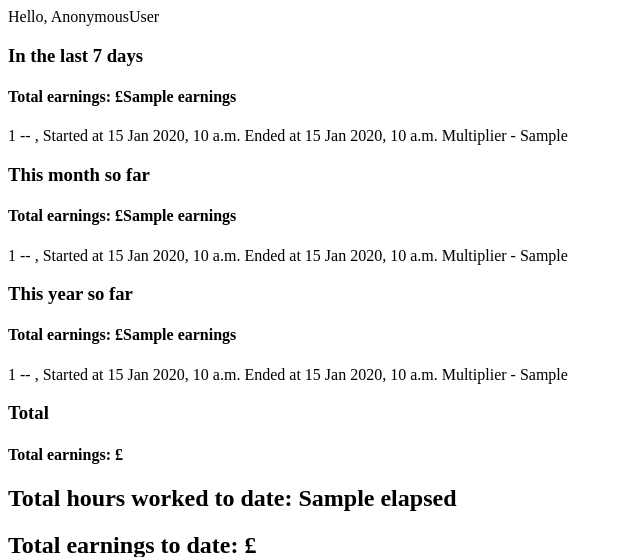
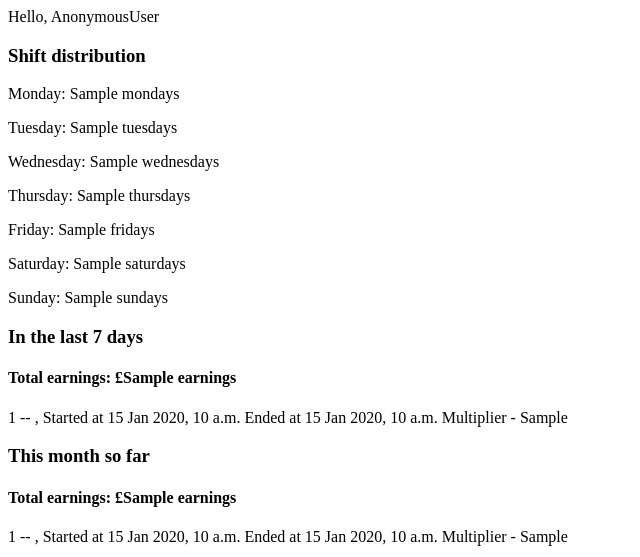
Before and after one commit to Clock-In/Clock-In, a Django app: template app/templates/user/statistics.html in a window 1280 px wide. Shown: the top 557 px of the page, without its empty margins (0-640 px from the left). Run offline with Django 5.2, Linux system fonts and the light colour scheme; the template is opened without the code that fills it: most values are stand-ins (such as "Sample title", 1, 10 or a date in 2020); parts of the project's set-up code (start-up, migrations or seed data) failed here and were passed over.

Commit message:
Track no. shifts per week day

```diff
--- a/app/templates/user/statistics.html
+++ b/app/templates/user/statistics.html
@@ -8,12 +8,27 @@
 <body>
     Hello, {{user}}
 
-    {% if empty %}
+    {% if manager %}
+
+    <h1>Manager</h1>
+
+
+    {% elif empty %}
 
     <h2>Nothing to display!</h2>
     <h3>Once you work some shifts, this page will display data...</h3>
 
     {% else%}
+    <h3>Shift distribution</h3>
+
+    <p>Monday: {{ days.mondays }}</p>
+    <p>Tuesday: {{ days.tuesdays }}</p>
+    <p>Wednesday: {{ days.wednesdays }}</p>
+    <p>Thursday: {{ days.thursdays }}</p>
+    <p>Friday: {{ days.fridays }}</p>
+    <p>Saturday: {{ days.saturdays }}</p>
+    <p>Sunday: {{ days.sundays }}</p>
+
     <h3>In the last 7 days</h3>
     <h4>Total earnings: £{{week.earnings}}</h4>
     {% for s in week.shifts %}
```
